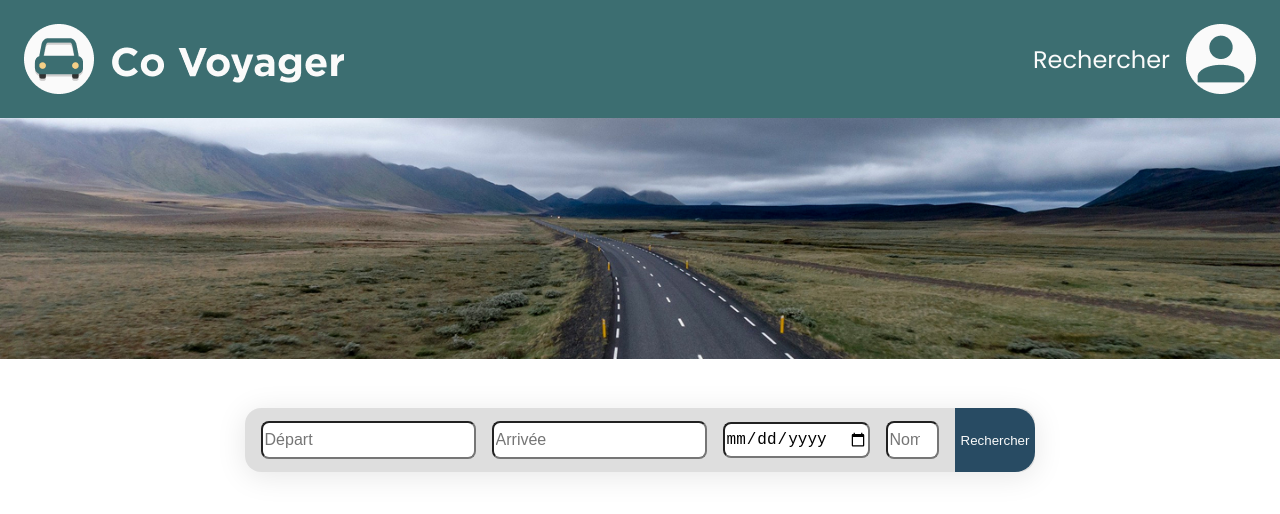
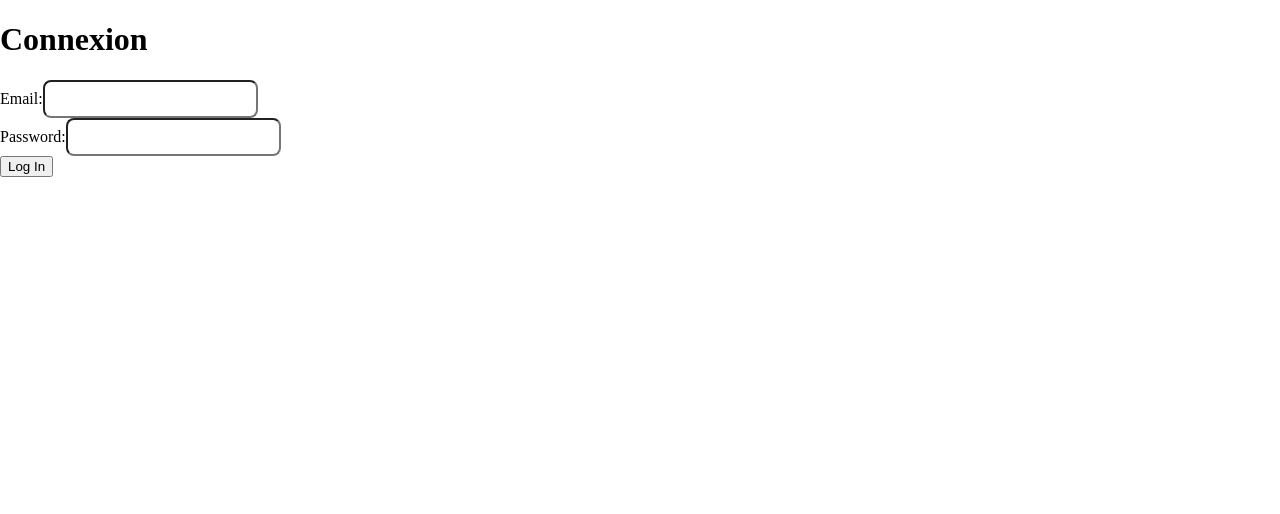
Before and after one commit to llaumegui/CoVoyageur_M2i, a React (Vite) app in the folder Co_Voyageur/co_voyageur.client/: page /login in a window 1280 px wide. Shown: the top 514 px of the page. Built offline with nearby package versions, Linux system fonts and the light colour scheme.

Commit message:
FEAT/ Add LogIn page, add router react  package

```diff
--- a/Co_Voyageur/co_voyageur.client/package.json
+++ b/Co_Voyageur/co_voyageur.client/package.json
@@ -11,7 +11,8 @@
   },
   "dependencies": {
     "react": "^19.0.0",
-    "react-dom": "^19.0.0"
+    "react-dom": "^19.0.0",
+    "react-router-dom": "^7.4.1"
   },
   "devDependencies": {
     "@eslint/js": "^9.21.0",
--- a/Co_Voyageur/co_voyageur.client/src/Views/HomePage/HomePage.jsx
+++ b/Co_Voyageur/co_voyageur.client/src/Views/HomePage/HomePage.jsx
@@ -2,11 +2,17 @@
 import NavBar from '../../Components/NavBar/NavBar';
 import './HomePage.css';
 import SearchBar from '../../Components/SearchBar/SearchBar';
+import { useNavigate } from 'react-router-dom';
 const HomePage = () => {
+    const navigate = useNavigate();
+    const goToLogInPage = () => {
+        console.log("Image clicked, navigating to login page...");
+        navigate('/login');
+    }
     return (
         <>
             <NavBar></NavBar>
-            <img src="\Images\CoVoyagerImageBackground01.jpg" alt="ImageBackground" className="background-image-home" />
+            <img src="\Images\CoVoyagerImageBackground01.jpg" alt="ImageBackground" className="background-image-home" onClick={goToLogInPage}/>
             <SearchBar></SearchBar>
         </>
     );
--- /dev/null
+++ b/Co_Voyageur/co_voyageur.client/src/Views/LogInPage/LogInPage.jsx
@@ -0,0 +1,22 @@
+import React from 'react';
+
+const LogInPage = () => {
+    return (
+        <div>
+            <h1>Connexion</h1>
+            <form>
+                <div>
+                    <label htmlFor="email">Email:</label>
+                    <input type="email" id="email" name="email" required />
+                </div>
+                <div>
+                    <label htmlFor="password">Password:</label>
+                    <input type="password" id="password" name="password" required />
+                </div>
+                <button type="submit">Log In</button>
+            </form>
+        </div>
+    );
+};
+
+export default LogInPage;
--- a/Co_Voyageur/co_voyageur.client/src/main.jsx
+++ b/Co_Voyageur/co_voyageur.client/src/main.jsx
@@ -1,10 +1,14 @@
-import { StrictMode } from 'react'
 import { createRoot } from 'react-dom/client'
 import './index.css'
 import HomePage from './Views/HomePage/HomePage.jsx'
+import { BrowserRouter as Router, Routes, Route } from 'react-router-dom';
+import LogInPage from './Views/LogInPage/LogInPage.jsx';
 
 createRoot(document.getElementById('root')).render(
-  <StrictMode>
-    <HomePage />
-  </StrictMode>,
+  <Router>
+            <Routes>
+                <Route path="/" element={<HomePage />} />
+                <Route path="/login" element={<LogInPage />} />
+            </Routes>
+  </Router>
 )
```
Also changed, not shown: Co_Voyageur/co_voyageur.client/src/Views/LogInPage/LogInPage.css (added), 1 other file (tests, documents, lock files or other folders).
